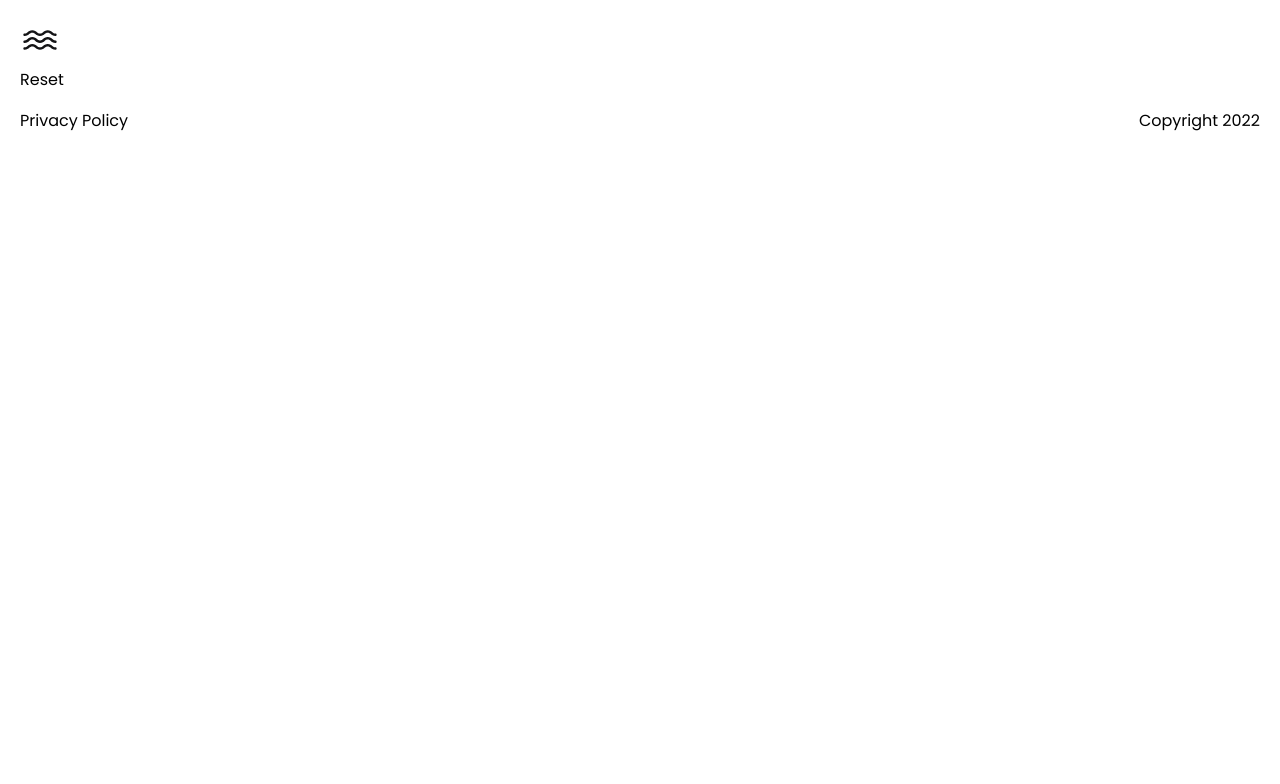
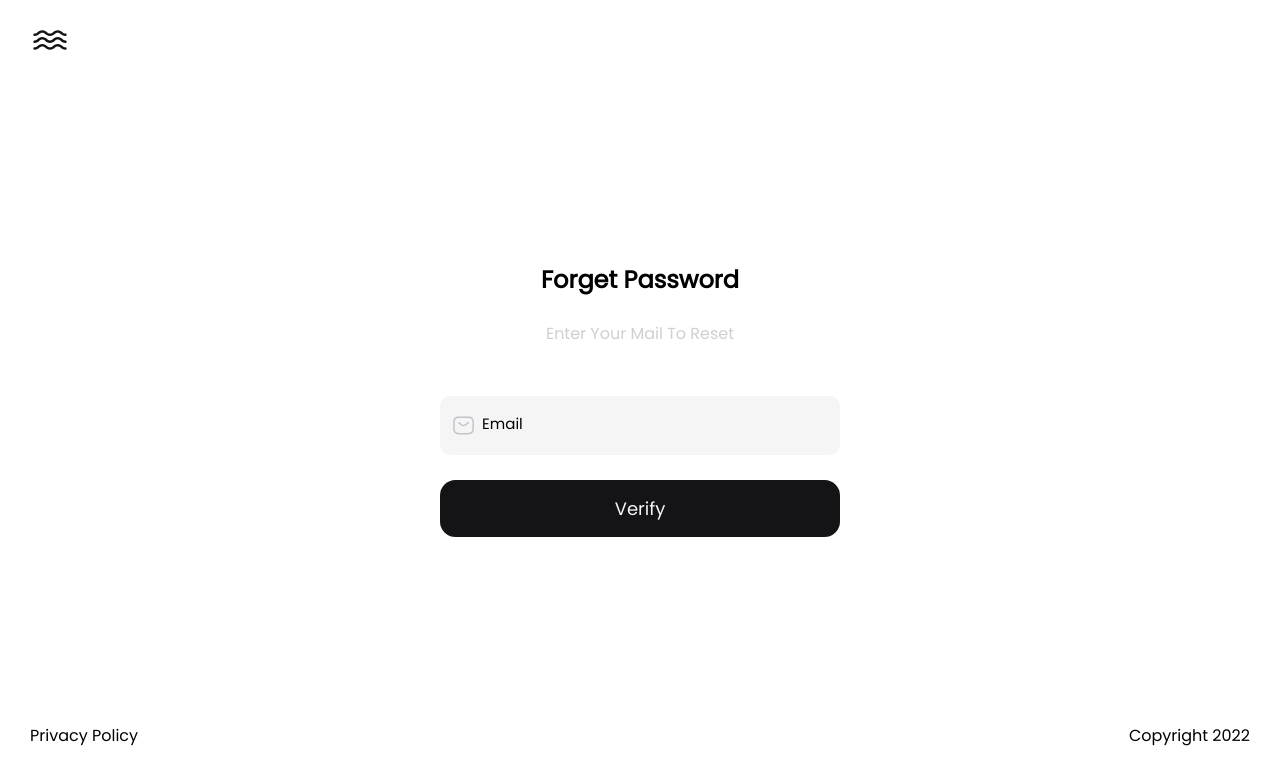
Before and after one commit to HaydarovDev/dashboard, a React (Vite) app: page /auth/reset-password in a window 1280 px wide. Shown: the top 784 px of the page. Built offline with nearby package versions, Linux system fonts and the light colour scheme.

Commit message:
feat: reset added

```diff
--- a/src/App.tsx
+++ b/src/App.tsx
@@ -4,10 +4,13 @@ import Home from "./Home";
 import Auth from "./auth/layout/Auth";
 import Signup from "./auth/SignUp/Signup";
 import Reset from "./auth/Reset/Reset";
+import { Suspense } from "react";
+import Loader from "./components/Loader/Loader";
 
 const App = () => {
   return (
     <>
+      <Suspense fallback={<Loader />}>
         <Routes>
           <Route path="/" element={<Home />} />
           <Route path="/signin" element={<Signin />} />
@@ -17,6 +20,7 @@ const App = () => {
             <Route path="reset-password" element={<Reset />} />
           </Route>
         </Routes>
+      </Suspense>
     </>
   );
 };
--- a/src/auth/Reset/Reset.css
+++ b/src/auth/Reset/Reset.css
@@ -0,0 +1,11 @@
+section main article .auth p {
+    color: #cfcfd3;
+}
+
+section main article .auth form {
+    margin-top: 50px;
+}
+
+section main article .auth form button {
+    margin-top: 25px;
+}
--- a/src/auth/Reset/Reset.tsx
+++ b/src/auth/Reset/Reset.tsx
@@ -1,6 +1,48 @@
+import { useEffect, useState } from "react";
+import Title from "../components/Title/Title";
+import EmailIcon from "../../assets/images/email";
 import "./Reset.css";
+
 const Reset = () => {
-  return <div>Reset</div>;
+  const [email, setEmail] = useState<string>("");
+
+  useEffect(() => {
+    const handler = setTimeout(() => {
+      console.log(email);
+    }, 500);
+    return () => {
+      clearTimeout(handler);
+    };
+  }, [email]);
+
+  return (
+    <>
+      <section>
+        <main>
+          <article>
+            <div className="auth">
+              <Title title="Forget Password" />
+              <p>Enter Your Mail To Reset</p>
+              <form action="" onSubmit={(e) => e.preventDefault()}>
+                <label htmlFor="email">
+                  <EmailIcon size={25} />
+                  <input
+                    type="email"
+                    placeholder="Email"
+                    id="email"
+                    required
+                    title="Email"
+                    onChange={(e) => setEmail(e.target.value)}
+                  />
+                </label>
+                <button>Verify</button>
+              </form>
+            </div>
+          </article>
+        </main>
+      </section>
+    </>
+  );
 };
 
 export default Reset;
--- a/src/auth/SignIn/Signin.css
+++ b/src/auth/SignIn/Signin.css
@@ -27,6 +27,8 @@ section main article {
 
 section main article .auth {
     text-align: center;
+    width: 100%;
+    max-width: 400px;
 }
 
 section main article .auth h1 {
@@ -40,6 +42,7 @@ section main article .auth form label {
     display: flex;
     align-items: center;
     gap: 5px;
+    border: 2px solid transparent;
 }
 
 section main article .auth form label span {
@@ -62,6 +65,10 @@ section main article .auth form label input {
     border: none;
     outline: none;
     background: transparent;
+}
+
+section main article .auth form label:focus-within {
+    border: 2px solid black;
 }
 
 section main article .auth form label input::placeholder {
@@ -118,39 +125,3 @@ section main .auth a {
     padding-block: 10px;
     text-align: end;
 }
-
-@media screen and (max-width: 767px) {
-    section {
-        padding: 20px;
-    }
-    section main .auth {
-        width: 100%;
-    }
-}
-
-@media screen and (min-width: 767px) and (max-width: 991px) {
-    section {
-        padding: 20px;
-    }
-    section main .auth {
-        width: 40%;
-    }
-}
-
-@media screen and (min-width: 991px) and (max-width: 1023px) {
-    section {
-        padding: 20px;
-    }
-    section main .auth {
-        width: 40%;
-    }
-}
-
-@media screen and (min-width: 1023px) {
-    section {
-        padding: 20px;
-    }
-    section main .auth {
-        width: 30%;
-    }
-}
--- a/src/auth/SignIn/Signin.tsx
+++ b/src/auth/SignIn/Signin.tsx
@@ -7,6 +7,7 @@ import EyeIcon from "../../assets/images/eye";
 import AppleIcon from "../../assets/images/apple";
 import OpenEyeIcon from "../../assets/images/openEye";
 import GoogleIcon from "../../assets/images/google";
+import Title from "../components/Title/Title";
 
 const Signin = () => {
   const [email, setEmail] = useState<string>("");
@@ -26,7 +27,7 @@ const Signin = () => {
         <main>
           <article>
             <div className="auth">
-              <h1>Sign In To DiveSea</h1>
+              <Title title="Sign In To DiveSea" />
               <div className="auth-providers">
                 <button aria-label="google">
                   <GoogleIcon size={25} />
@@ -62,7 +63,7 @@ const Signin = () => {
                     {show ? <EyeIcon size={25} /> : <OpenEyeIcon size={25} />}
                   </span>
                 </label>
-                <Link to={"reset-password"}>Forget Password ?</Link>
+                <Link to={"/auth/reset-password"}>Forget Password ?</Link>
                 <button aria-label="signin">Sign in</button>
                 <p>
                   Create A New Account? <Link to={"/signup"}>Sign Up</Link>
--- /dev/null
+++ b/src/auth/Verify/Verify.tsx
@@ -0,0 +1,6 @@
+const Verify = () => {
+    return <>
+    </>;
+};
+
+export default Verify;
--- /dev/null
+++ b/src/auth/components/Title/Title.tsx
@@ -0,0 +1,9 @@
+const Title = ({ title }: { title: string }) => {
+  return (
+    <>
+      <h1>{title}</h1>
+    </>
+  );
+};
+
+export default Title;
--- a/src/auth/layout/Auth.tsx
+++ b/src/auth/layout/Auth.tsx
@@ -4,7 +4,7 @@ import Header from "../components/Header/Header";
 
 const Auth = () => {
   return (
-    <div style={{ padding: "20px" }}>
+    <div style={{ padding: "20px 30px" }}>
       <Header />
       <Outlet />
       <Footer />
--- /dev/null
+++ b/src/components/Loader/Loader.tsx
@@ -0,0 +1,5 @@
+const Loader = () => {
+  return <div></div>;
+};
+
+export default Loader;
```
Also changed, not shown: src/auth/Verify/Verify.css (added). Lines whose indentation alone changed are shown as unchanged.
